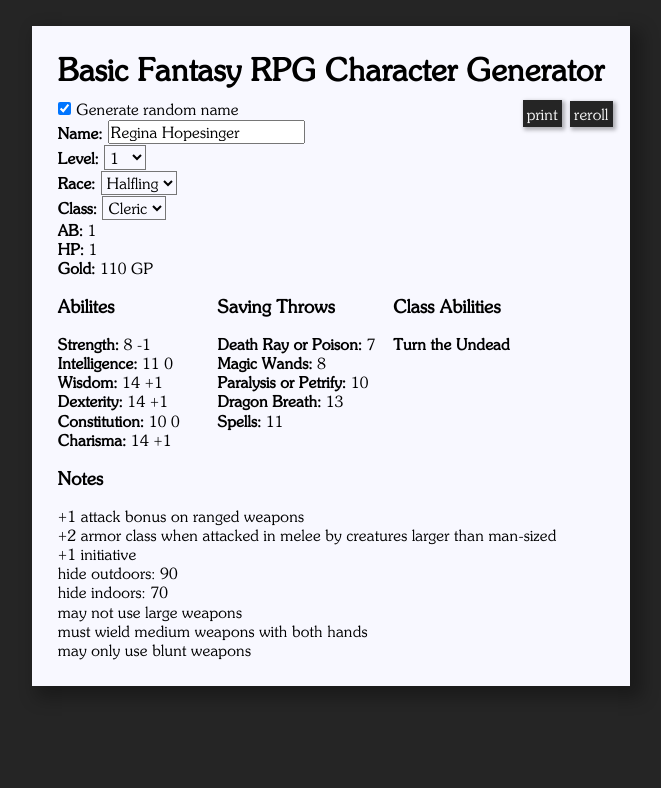
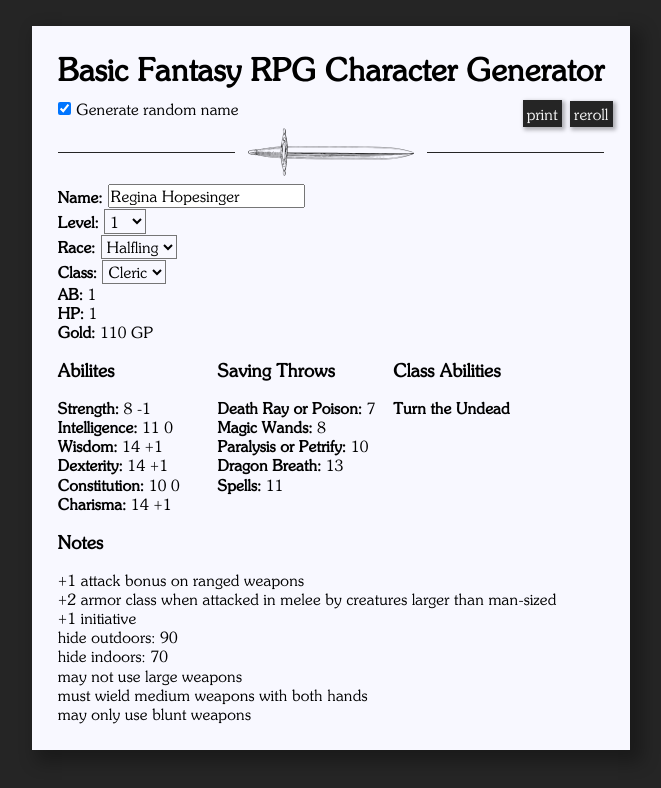
Before and after one commit to md2501/bfrpgcg, an Angular app: page / in a window 1280 px wide. Shown: the top 788 px of the page, without its empty margins (309-970 px from the left). Built offline with nearby package versions, Linux system fonts and the light colour scheme.

Commit message:
add sword seperator between settings/buttons and content

```diff
--- a/src/app/app.component.html
+++ b/src/app/app.component.html
@@ -7,6 +7,7 @@
   </div>
   <div class="noprint" style="float: right; margin-right: 3%"><button id="dl-button" (click)="genPDF()">print</button>
   </div>
+  <hr class="noprint">
   <div id="exportcontent">
     <!-- NAME -->
     <div>
--- a/src/styles.css
+++ b/src/styles.css
@@ -69,6 +69,35 @@
     border: 1px solid;
 }
 
+hr {
+    height: 3em;
+    background: url('assets/imgs/sword.png') no-repeat top center;
+    background-size: contain;
+    display: block;
+    border: 0;
+    position: relative;
+}
+
+hr:before, hr:after {
+    content:'';
+    display: block;
+    position: absolute;
+    background: ghostwhite;
+    height: 1px;
+    top: 1.5em;
+}
+hr:before {
+    left: 0;
+    right: 50%;
+    margin-right: 6em;
+    background-color: #252525;
+}
+hr:after {
+    right: 0;
+    left: 50%;
+    margin-left: 6em;
+    background-color: #252525;
+}
 
 select {
     background-color: inherit;
```
Also changed, not shown: src/assets/imgs/sword.png (added).
